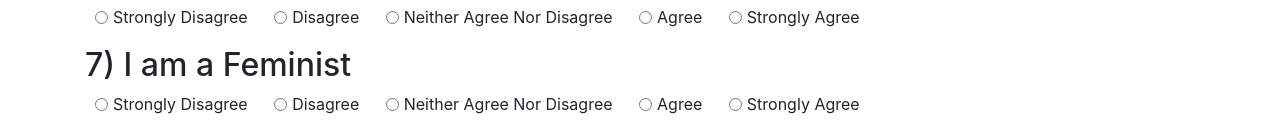
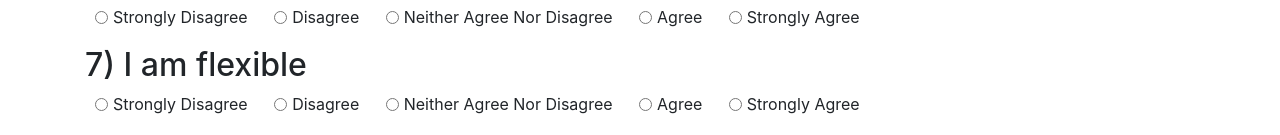
Before and after one commit to ededmond/Friend-Finder, a website: page app/public/survey.html in a window 1280 px wide. Shown: the part 759-894 px from the top of the page. Drawn offline with nearby package versions, Linux system fonts and the light colour scheme.

Commit message:
changed question

```diff
--- a/app/public/survey.html
+++ b/app/public/survey.html
@@ -179,7 +179,7 @@
                         </div>
                     </div>
                     <div class="form-group">
-                        <h2 class ="question">7) I am a Feminist</h2>
+                        <h2 class ="question">7) I am flexible</h2>
                         <div class="form-check form-check-inline">
                             <input class="form-check-input" type="radio" name="q7" id="q7-1" value="1">
                             <label class="form-check-label" for="q7-1">Strongly Disagree</label>
```
Also changed, not shown: README.md.
